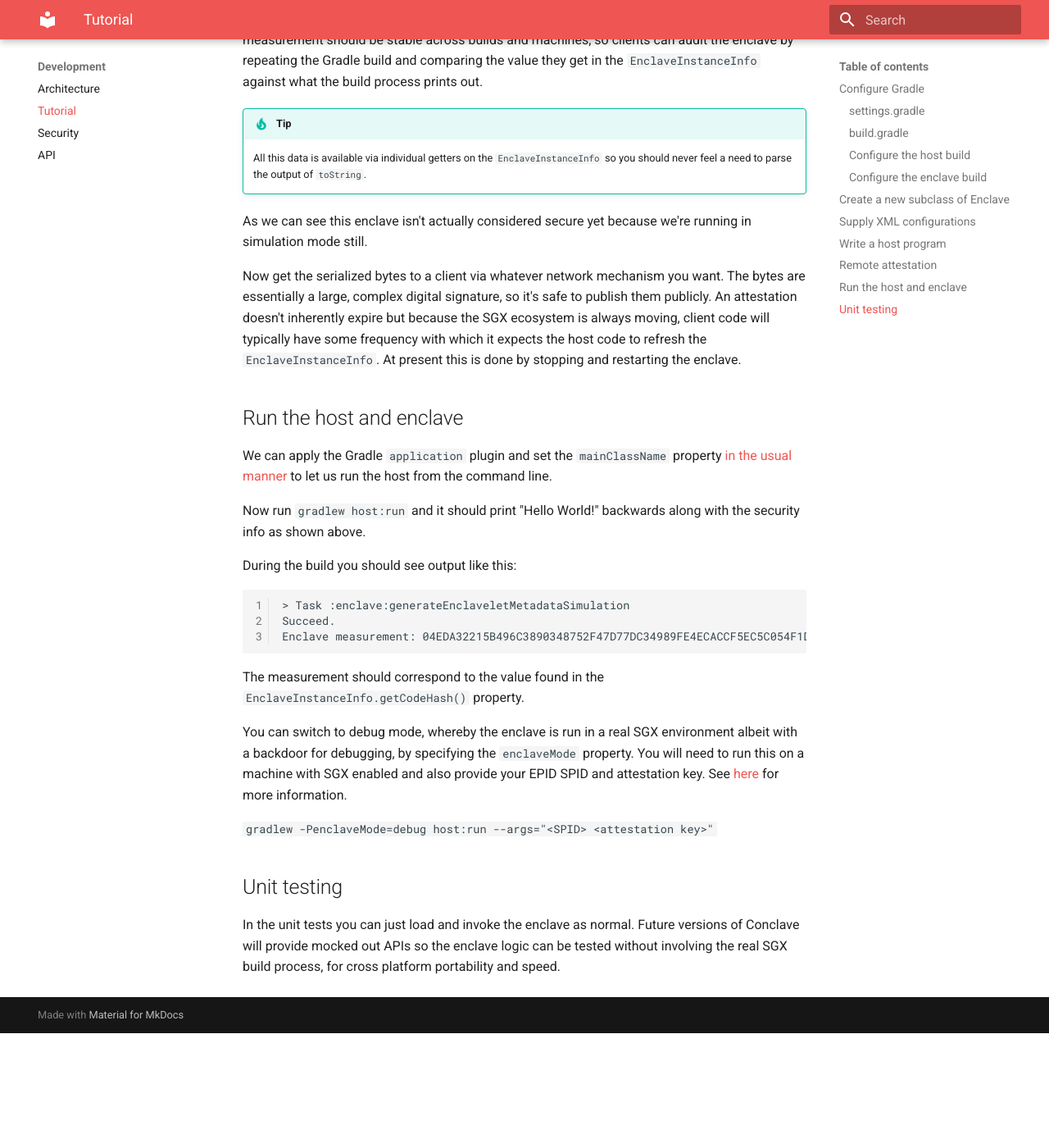
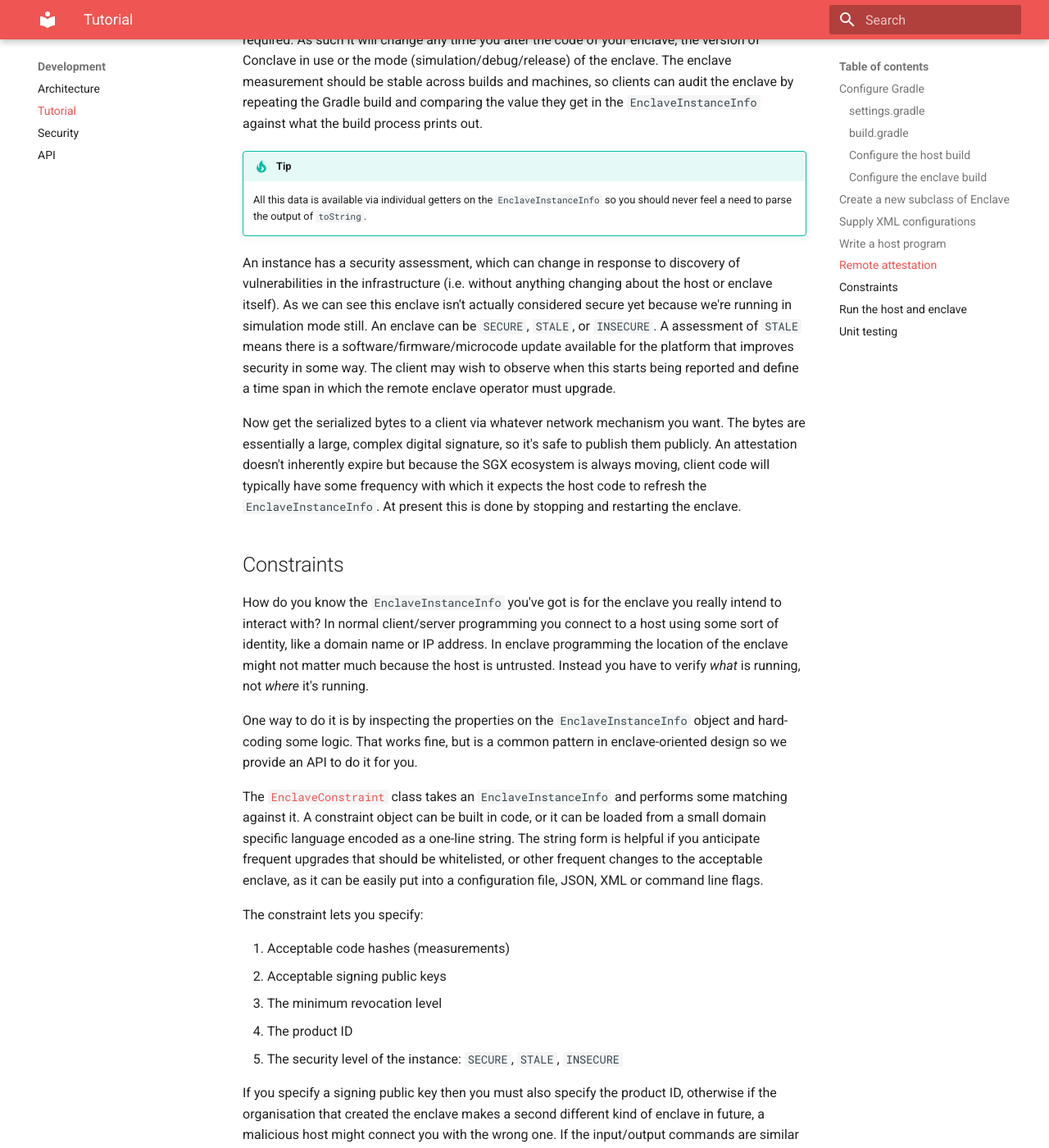
Before and after one commit to R3Conclave/conclave-core-sdk, an MkDocs documentation site: the page built from docs/docs/tutorial.md, in a window 1280 px wide and 1400 px high, scrolled down 8038 px. Shown: the whole window at 82% size. Built offline with MkDocs 1.6.1 and Material for MkDocs 9.7.7, drawn with Linux system fonts in a browser that asks for light colours; before the commit the page ends 9298 px from its top, so only the background shows below that; some of the changed text lies outside the part shown.

Commit message:
Add a discussion and example of using constraints.

````diff
--- a/docs/docs/tutorial.md
+++ b/docs/docs/tutorial.md
@@ -267,7 +267,10 @@
 </EnclaveConfiguration>
 ```
 
-This switches control resource usage and identity of the enclave. For now we can accept the defaults.
+This switches control resource usage and identity of the enclave. The most important
+value here is the **product ID**. This is an arbitrary number that can be used to distinguish between different
+enclaves produced by the same organisation (which may for internal reasons wish to use a single signing key).
+For now we can accept the defaults for all settings.
 
 <!--- TODO: We should force developers to specify the ISV SVN and ProdID in future -->
 
@@ -376,12 +379,53 @@
     All this data is available via individual getters on the `EnclaveInstanceInfo` so you should never feel a need to
     parse the output of `toString`.
 
-As we can see this enclave isn't actually considered secure yet because we're running in simulation mode still.
+An instance has a security assessment, which can change in response to discovery of vulnerabilities in the
+infrastructure (i.e. without anything changing about the host or enclave itself). As we can see this enclave isn't
+actually considered secure yet because we're running in simulation mode still. An enclave can be `SECURE`, `STALE`,
+or `INSECURE`. A assessment of `STALE` means there is a software/firmware/microcode update available for the platform
+that improves security in some way. The client may wish to observe when this starts being reported and define a
+time span in which the remote enclave operator must upgrade.
 
 Now get the serialized bytes to a client via whatever network mechanism you want. The bytes are essentially a large,
 complex digital signature, so it's safe to publish them publicly. An attestation doesn't inherently expire but because
 the SGX ecosystem is always moving, client code will typically have some frequency with which it expects the host code
 to refresh the `EnclaveInstanceInfo`. At present this is done by stopping and restarting the enclave.
+
+## Constraints
+
+How do you know the `EnclaveInstanceInfo` you've got is for the enclave you really intend to interact with? In normal
+client/server programming you connect to a host using some sort of identity, like a domain name or IP address. In
+enclave programming the location of the enclave might not matter much because the host is untrusted. Instead you have
+to verify *what* is running, not *where* it's running.
+
+One way to do it is by inspecting the properties on the `EnclaveInstanceInfo` object and hard-coding some logic. That
+works fine, but is a common pattern in enclave-oriented design so we provide an API to do it for you.
+
+The [`EnclaveConstraint`](/api/com/r3/conclave/client/EnclaveConstraint.html) class takes an `EnclaveInstanceInfo` and
+performs some matching against it. A constraint object can be built in code, or it can be loaded from a small domain
+specific language encoded as a one-line string. The string form is helpful if you anticipate frequent upgrades that
+should be whitelisted, or other frequent changes to the acceptable enclave, as it can be easily put into a
+configuration file, JSON, XML or command line flags.
+
+The constraint lets you specify:
+
+1. Acceptable code hashes (measurements)
+2. Acceptable signing public keys
+3. The minimum revocation level
+4. The product ID
+5. The security level of the instance: `SECURE`, `STALE`, `INSECURE`
+
+If you specify a signing public key then you must also specify the product ID, otherwise if the organisation that
+created the enclave makes a second different kind of enclave in future, a malicious host might connect you with the
+wrong one. If the input/output commands are similar then a confusion attack could be opened up. That's why you must
+always specify the product ID even if it's zero.
+
+The simplest possible string-form constraint looks like this:
+
+`C:04EDA32215B496C3890348752F47D77DC34989FE4ECACCF5EC5C054F1D68BBE6
+
+It says "accept exactly one program, with that measurement hash". In this case the value came from the output of the
+build process as shown above.
 
 ## Run the host and enclave
 
````
Also changed, not shown: docs/docs/architecture.md (+16 -8 lines), 2 other files.
